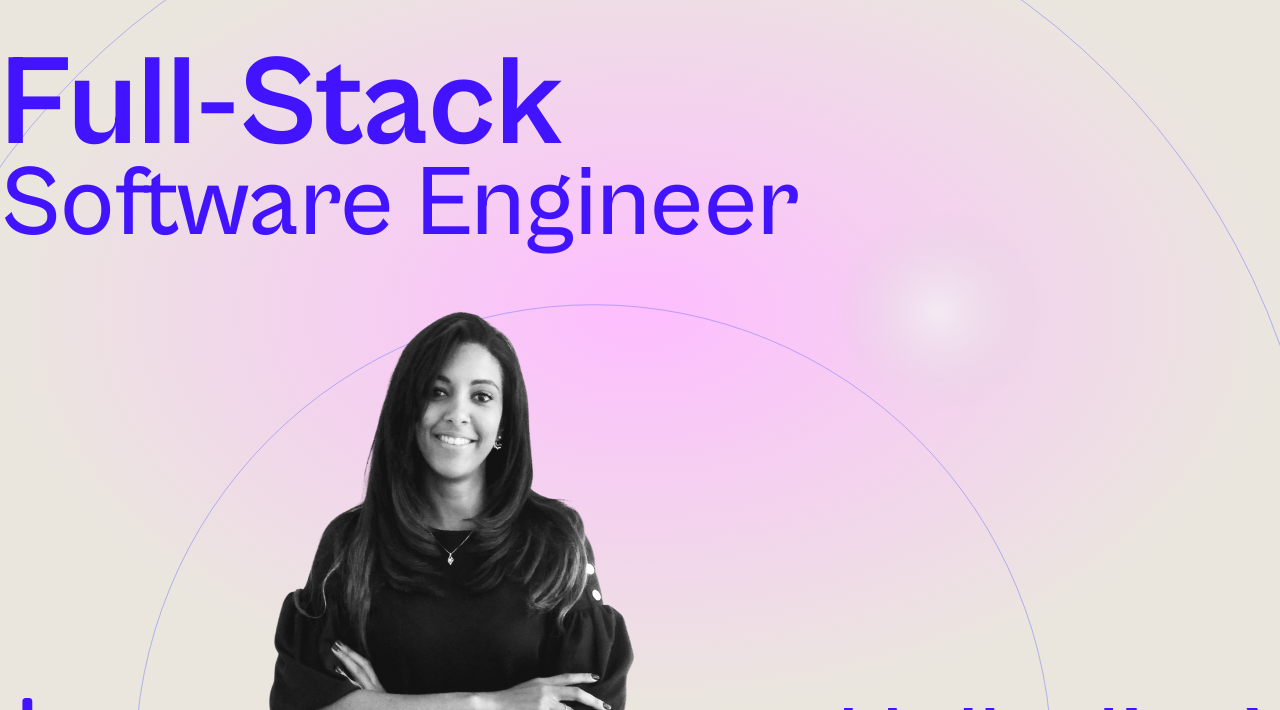
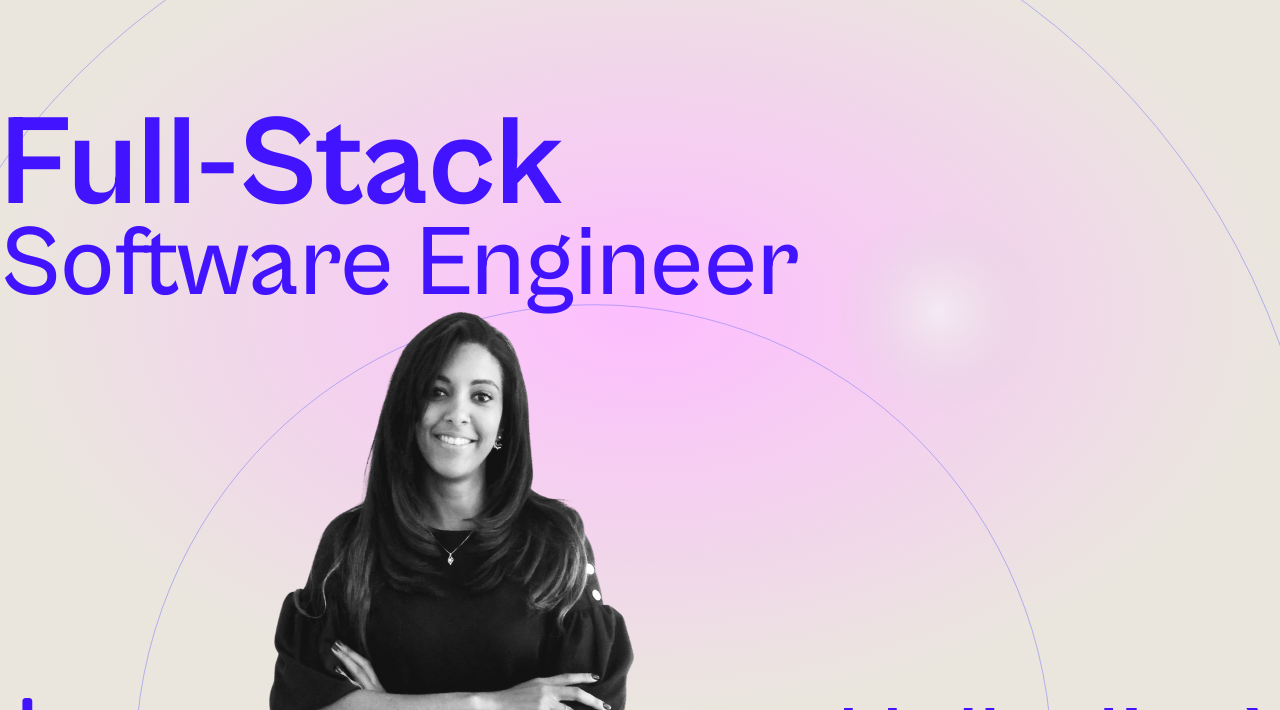
Before and after one commit to yiralinares/fullstack_portfolio, a website: page index.html in a window 1280 px wide. Shown: the part 90-800 px from the top of the page. Drawn offline with nearby package versions, Linux system fonts and the light colour scheme; a web font is replaced by a local one.

Commit message:
Re-position h1 and h2

```diff
--- a/css/style.css
+++ b/css/style.css
@@ -211,11 +211,16 @@ main {
 
 h1, h2 {
   font-family: 'CabinetGrotesk-Variable', sans-serif;
+  position: relative;
 }
 
 h1 {
   font-size: 12.8rem;
   font-weight: 700;
+  top: 6rem;
+}
+.profession {
+  top: 6rem
 }
 
 h2 {
--- a/index.html
+++ b/index.html
@@ -43,7 +43,7 @@
 			</nav>
 			<main class="animate__animated animate__fadeIn">
 				<h1 class="animate__animated animate__fadeInLeft">Full-Stack</h1>
-				<h2 class="animate__animated animate__fadeInLeft">Software Engineer</h2>
+				<h2 class="profession animate__animated animate__fadeInLeft">Software Engineer</h2>
 				<img class="ellipses" src="./assets/ellipses.svg" alt="">
 				<img class="glimpse" src="./assets/glimpse.svg" alt="">
 				<div>
```
